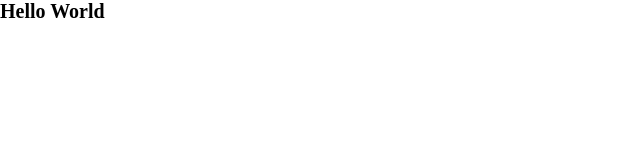
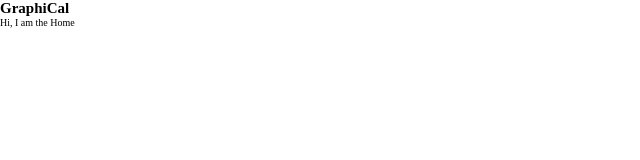
Before and after one commit to IrvingJuarez/GraphiCal, a React app: page / in a window 1280 px wide. Shown: the top 160 px of the page, without its empty margins (0-640 px from the left). Built offline with nearby package versions, Linux system fonts and the light colour scheme.

Commit message:
Layout along with the header already work.

```diff
--- a/package.json
+++ b/package.json
@@ -32,6 +32,7 @@
     "html-webpack-plugin": "^5.4.0",
     "react": "^17.0.2",
     "react-dom": "^17.0.2",
+    "react-router-dom": "^5.3.0",
     "webpack": "^5.58.2",
     "webpack-cli": "^4.9.0",
     "webpack-dev-server": "^4.3.1"
--- a/src/components/App.jsx
+++ b/src/components/App.jsx
@@ -1,4 +1,8 @@
 import React from "react";
+import { BrowserRouter, Switch, Route } from "react-router-dom";
+import Layout from "./Layout";
+import Home from "./Home";
+
 import "../styles/App.scss";
 
 class App extends React.Component{
@@ -8,7 +12,13 @@
 
     render(){
         return(
-            <h1>Hello World</h1>
+            <BrowserRouter>
+                <Layout>
+                    <Switch>
+                        <Route exact path="/" component={Home} />
+                    </Switch>
+                </Layout>
+            </BrowserRouter>
         )
     }
 }
--- /dev/null
+++ b/src/components/Header.jsx
@@ -0,0 +1,9 @@
+import React from "react";
+
+const Header = () => (
+    <header>
+        <h2>GraphiCal</h2>
+    </header>
+)
+
+export default Header;
--- /dev/null
+++ b/src/components/Home.jsx
@@ -0,0 +1,15 @@
+import React from "react";
+
+class Home extends React.Component{
+    constructor(props){
+        super(props)
+    }
+
+    render(){
+        return(
+            <p>Hi, I am the Home</p>
+        )
+    }
+}
+
+export default Home;
--- /dev/null
+++ b/src/components/Layout.jsx
@@ -0,0 +1,13 @@
+import React from "react";
+import Header from "./Header";
+
+const Layout = ({ children }) => (
+    <React.Fragment>
+        <Header />
+        <main>
+            { children }
+        </main>
+    </React.Fragment>
+)
+
+export default Layout;
```
Also changed, not shown: 1 other file (tests, documents, lock files or other folders).
